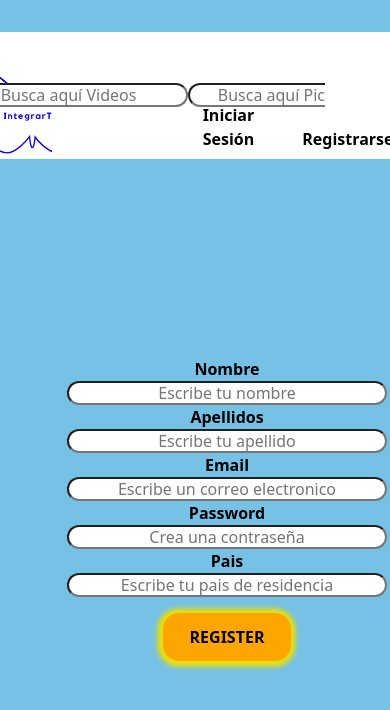
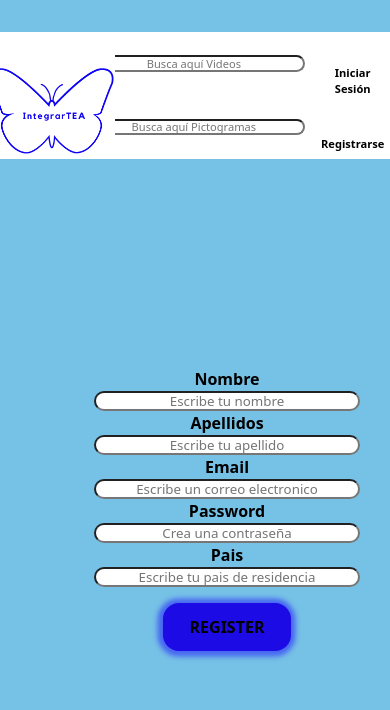
Before and after one commit to DiegoSanchezLondono/frontend_proyecto_final, a React (Vite) app: page /register in a window 390 px wide. Shown: the top 710 px of the page. Built offline with nearby package versions, Linux system fonts and the light colour scheme; no server answers.

Commit message:
cambios varios, se trabaja en el css

```diff
--- a/src/common/Header/Header.css
+++ b/src/common/Header/Header.css
@@ -31,7 +31,7 @@
     color: rgb(0, 0, 0);
     cursor: pointer;
 
-    display: flex;
+    display: grid;
     justify-content: center;
     align-items: center;
 
@@ -42,14 +42,25 @@
 .homeAvatar {
     height: 15vh;
     width: 30vh;
+    position: relative;
+}
+.inputDesign {
+
+    text-align: center;
+    border-radius: 8em;
+
 }
 
+.inputDesignError {
+    border: 0.2em solid red;
+}
 .headerLinksDesign {
 
     height: 15vh;
     width: 30vw;
 
     display: flex;
+    font-size: 18px;
     flex-direction: row;
     justify-content: flex-end;
     align-items: flex-end;
@@ -67,3 +78,254 @@
     margin-bottom: 0.5em;
     margin-right: 3em;
 }
+
+@media only screen and (max-width: 1201px) {
+    .headerDesign{
+
+        font-size: smaller;
+        text-align: center;
+        word-wrap: break-word;
+        display: flex;
+
+    }
+}
+
+@media only screen and (max-width: 820px) {
+    .headerDesign{
+
+        display: flex;
+
+    }
+}
+
+@media only screen and (max-width: 768px) {
+    .headerDesign{
+
+        display: flex;
+
+    }
+}
+
+@media only screen and (max-width: 668px) {
+    .headerDesign{
+
+        display: flex;
+
+    }
+}
+
+@media only screen and (max-width: 560px) {
+    .headerDesign{
+
+        display: flex;
+
+    }
+}
+
+@media only screen and (max-width: 243px) {
+    .headerDesign {
+
+        display: flex;
+
+    }
+}
+@media only screen and (max-width: 1100px) {
+    .searchDesign{
+
+        color: rgb(0, 0, 0);
+        display: grid;
+        cursor: pointer;
+        justify-content: center;
+        align-items: center;
+        background-color: #ffffff;
+
+    }
+}
+
+@media only screen and (max-width: 820px) {
+    .searchDesign{
+
+        color: rgb(0, 0, 0);
+        display: grid;
+        cursor: pointer;
+        justify-content: center;
+        align-items: center;
+        background-color: #ffffff;
+    }
+}
+
+@media only screen and (max-width: 768px) {
+    .searchDesign{
+
+        color: rgb(0, 0, 0);
+        display: grid;
+        cursor: pointer;
+        justify-content: center;
+        align-items: center;
+        background-color: #ffffff;
+
+    }
+}
+
+@media only screen and (max-width: 668px) {
+    .searchDesign{
+
+        color: rgb(0, 0, 0);
+        display: grid;
+        cursor: pointer;
+        justify-content: center;
+        align-items: center;
+        background-color: #ffffff;
+
+    }
+}
+
+@media only screen and (max-width: 560px) {
+    .searchDesign{
+
+        color: rgb(0, 0, 0);
+        display: grid;
+        cursor: pointer;
+        justify-content: center;
+        align-items: center;
+        background-color: #ffffff;
+
+    }
+}
+
+@media only screen and (max-width: 243px) {
+    .searchDesign {
+
+        color: rgb(0, 0, 0);
+        display: grid;
+        cursor: pointer;
+        justify-content: center;
+        align-items: center;
+        background-color: #ffffff;
+
+    }
+}
+@media only screen and (max-width: 1450px) {
+    .inputDesign{
+
+        font-size: smaller;
+        text-align: center;
+        word-wrap: break-word;
+        display: flex;
+
+    }
+}
+
+@media only screen and (max-width: 1201px) {
+    .inputDesign{
+
+        font-size: smaller;
+        text-align: center;
+        word-wrap: break-word;
+        display: flex;
+
+    }
+}
+
+@media only screen and (max-width: 820px) {
+    .inputDesign{
+
+        display: flex;
+
+
+    }
+}
+
+@media only screen and (max-width: 768px) {
+    .inputDesign{
+
+        display: grid;
+
+    }
+}
+
+@media only screen and (max-width: 668px) {
+    .inputDesign{
+
+        display: grid;
+
+    }
+}
+
+@media only screen and (max-width: 560px) {
+    .inputDesign{
+
+        display: grid;
+
+    }
+}
+
+@media only screen and (max-width: 243px) {
+    .inputDesign {
+
+        display: grid;
+
+    }
+}
+
+@media only screen and (max-width: 1450px) {
+    .headerLinksDesign{
+
+        font-size: smaller;
+        text-align: center;
+        word-wrap: break-word;
+        display: flex;
+
+    }
+}
+
+@media only screen and (max-width: 1201px) {
+    .headerLinksDesign{
+
+        font-size: smaller;
+        text-align: center;
+        word-wrap: break-word;
+        display: flex;
+
+    }
+}
+
+@media only screen and (max-width: 820px) {
+    .headerLinksDesign{
+
+        display: flex;
+
+    }
+}
+
+@media only screen and (max-width: 768px) {
+    .headerLinksDesign{
+
+        display: grid;
+
+    }
+}
+
+@media only screen and (max-width: 668px) {
+    .headerLinksDesign{
+
+        display: grid;
+
+    }
+}
+
+@media only screen and (max-width: 560px) {
+    .headerLinksDesign{
+
+        display: grid;
+
+    }
+}
+
+@media only screen and (max-width: 243px) {
+    .headerLinksDesign {
+
+        display: grid;
+
+    }
+}
--- a/src/common/Header/Header.jsx
+++ b/src/common/Header/Header.jsx
@@ -131,6 +131,7 @@ export const Header = () => {
     //Primero, en caso de que el token contenga algo que no sean comillas vacias, mostrar la opcion de logout y el nombre de usuario
 
     return (
+
         <div className='headerDesign'>
             <div onClick={() => ResetHome()} className='homeDesignHeader'><img className='homeAvatar' src={Logo} alt="home" /></div>
             <div className='searchDesign'>
--- a/src/pages/Home/Home.css
+++ b/src/pages/Home/Home.css
@@ -5,7 +5,7 @@
     flex-direction: column;
     justify-content: center;
     align-items: center;
-
+    margin-top: -120px;
     height: 65vh;
     width: 100vw;
 
@@ -18,13 +18,28 @@
     flex-direction: column;
     justify-content: center;
     align-items: center;
-    padding: 50px;
-
+    margin-top: -250px;
     height: 110vh;
     width: 100vw;
 
     background-color: #76c1e6;
 
+}
+@media only screen and (max-width: 1540px) {
+    .homeDesign2{
+        margin-top: -70px;
+    }
+}
+@media only screen and (max-width: 1201px) {
+    .homeDesign2{
+        margin-top: 20px;
+    }
+}
+
+@media only screen and (max-width: 820px) {
+    .homeDesign2{
+        margin-top: 20px;
+    }
 }
 @media only screen and (max-width: 768px) {
     .homeDesign2{
@@ -33,12 +48,50 @@
 }
 @media only screen and (max-width: 658px) {
     .homeDesign2{
-        margin-top: 580px;
+        margin-top: 600px;
     }
 }
 @media only screen and (max-width: 568px) {
     .homeDesign2{
-        margin-top: 3060px;
+        margin-top: 3090px;
+    }
+}
+
+@media only screen and (max-width: 1540px) {
+    .homeDesign{
+        margin-top: -80px;
+    }
+}
+
+@media only screen and (max-width: 1510px) {
+    .homeDesign{
+        margin-top: 20px;
+    }
+}
+@media only screen and (max-width: 1240px) {
+    .homeDesign{
+        margin-top: 40px;
+    }
+}
+
+@media only screen and (max-width: 820px) {
+    .homeDesign{
+        margin-top: 20px;
+    }
+}
+@media only screen and (max-width: 768px) {
+    .homeDesign{
+        margin-top: 20px;
+    }
+}
+@media only screen and (max-width: 658px) {
+    .homeDesign{
+        margin-top: 20px;
+    }
+}
+@media only screen and (max-width: 568px) {
+    .homeDesign{
+        margin-top: 20px;
     }
 }
 
--- a/src/pages/Home/Home.jsx
+++ b/src/pages/Home/Home.jsx
@@ -34,8 +34,7 @@ export const Home = () => {
     const [CardData, setCardData] = useState([]);
 
     useEffect(() => {
-
-        if (videos.length === 0) {
+        if (datosReduxVideos.videos.length === 0) {
 
             setTimeout(() => {
 
@@ -45,13 +44,13 @@ export const Home = () => {
                             setVideos(resultado.data);
                         }
                     )
-                    .catch(error => console.log(error, 'tatatatata'));
+                    .catch(error => console.log(error));
 
             }, 1000);
 
         };
 
-    }, [videos]);
+    }, []);
 
     useEffect(() => {
 
@@ -65,7 +64,7 @@ export const Home = () => {
                             setCardData(resultado.data);
                         }
                     )
-                    .catch(error => console.log(error, 'klklklkl'));
+                    .catch(error => console.log(error));
 
             }, 1000);
 
@@ -157,7 +156,7 @@ console.log(pictogram, 'pictogram');
                         // && datosReduxPictograms.pictograms.length < 20
                         //Si entramos aqui es porque tenemos pictogramas de Redux....
 
-                        <div className='rosterDesign col-xs-12 col-sm-10 col-md-10 col-lg-10'>
+                        <div className='rosterDesign'>
                             {datosReduxPictograms.pictograms.slice(0, 20).map(
                                 pictogram => {
                                     //console.log(pictogram, 'pictogram paso 1');
--- a/src/pages/PictogramDetail/PictogramDetail.css
+++ b/src/pages/PictogramDetail/PictogramDetail.css
@@ -32,7 +32,7 @@
 
     height: 40vh;
 
-    border: 0.3em solid orangered;
+    border: 0.3em solid rgb(7, 26, 228);
     border-radius: 0.8em;
 }
 
@@ -62,3 +62,7 @@
     transition: 0.2s;
     background-color: #2d90f2;
 }
+.namePictogram {
+
+    font-size: 55px;
+}
--- a/src/pages/PictogramDetail/PictogramDetail.jsx
+++ b/src/pages/PictogramDetail/PictogramDetail.jsx
@@ -1,78 +1,3 @@
-
-// import React, { useState } from 'react';
-// import './PictogramDetail.css';
-
-// import dayjs from 'dayjs';
-
-// import { useNavigate } from 'react-router-dom';
-
-// //Imports RDX
-// import { useSelector } from "react-redux";
-// import { pictogramData } from '../pictogramSlice';
-// import { userData } from '../User/userSlice';
-// import { postNewFavorite } from '../../services/apiCalls';
-
-// export const PictogramDetail = () => {
-
-
-//     const detailRdx = useSelector(pictogramData);
-//     const detailUsr = useSelector(userData);
-//     const navigate = useNavigate();
-
-//     console.log(detailRdx, 'esto es pictogramData');
-//     console.log(detailUsr, 'esto es userData');
-
-//     //Hooks
-//     const [msg, setMsg] = useState('');
-
-//     //Funciones....
-//     const like = () => {
-
-//         let body = {
-
-//             //id del pictograma...
-//             idPictogram : detailRdx.choosen._id,
-//             idUser : detailUsr.userPass.user._id,
-//             keywordPictogram : detailRdx.choosen.keyword,
-//             date : new Date()
-//             // fecha : dayjs().format('MM/DD/YYYY')
-//         }
-
-//         postNewFavorite(body, detailUsr.userPass.token)
-//             .then(resultado => {
-//                 //Esto se ejecutará si el pedido se ha realizado correctamente
-//                 //mostrando el mensaje
-//                 setMsg(resultado.data.Message);
-//                 //Después de haber realizado el pedido, llevamos al user a su perfil
-//                 setTimeout(()=>{
-//                     navigate('/profile');
-//                 },750);
-//             })
-//             .catch(error => {
-//                 setMsg(error.message);
-//             });
-//     }
-//     return (
-//         <div className='pictogramDesign'>
-//             {detailRdx.choosen._id !== '' &&
-//                 <div className='pictogramDetailCard'>
-//                     <div>{detailRdx.choosen.keyword}</div>
-//                     <div><img className='detailImage' src={`${_id_default}${detailRdx.choosen._id_path}`}/></div>
-//                     <div>{detailRdx.choosen.meaning !== '' ? detailRdx.choosen.meaning : "No tiene descripcion"}</div>
-
-//                     {/* En caso de que el usuario esté logeado, es decir, tenemos sus credenciales en REDUX, mostraremos
-//                     un boton para poder añadir el pictograma a favoritos */}
-
-//                     {detailUsr.userPass.token !== '' &&
-
-//                         <div onClick={()=>like()} className='likeDesign'>LIKE</div>
-//                     }
-//                      <div>{msg}</div>
-//                 </div>
-//             }
-//         </div>
-//     )
-// };
 
 import React, { useState } from 'react';
 import './PictogramDetail.css';
@@ -91,7 +16,7 @@ export const PictogramDetail = () => {
     const detailRdx = useSelector(pictogramData);
     const detailUsr = useSelector(userData);
     const navigate = useNavigate();
-
+console.log(detailRdx, 'esto es lo que tengo del pictograma en detail');
     //Hooks
     const [msg, setMsg] = useState('');
 
@@ -104,6 +29,7 @@ export const PictogramDetail = () => {
              userId : detailUsr.userPass.user._id,
 
         }
+        console.log(detailRdx.P._id, 'hola');
 
         postNewFavorite(body, detailUsr.userPass.token)
             .then(resultado => {
@@ -129,9 +55,9 @@ export const PictogramDetail = () => {
             {detailRdx.choosen.id !== '' &&
 
                 <div className='pictogramDetailCard'>
-                    <div>{detailRdx.choosen.keywords}</div>
-                    <div><img className='detailId' src={`https://api.arasaac.org/api/pictograms/38811`}/></div>
-                    <div>{detailRdx.choosen.meaning !== '' ? detailRdx.choosen.meaning : "No tiene descripcion"}</div>
+                    <div className='namePictogram'>{detailRdx.P.keywords[0].keyword}</div>
+                    <div><img className='detailId' src={`https://api.arasaac.org/api/pictograms/${detailRdx.P._id}`}/></div>
+                    <div>{detailRdx.P.keywords[0].meaning !== '' ? detailRdx.P.keywords[0].meaning : "No tiene descripcion"}</div>
 
                     {/* En caso de que el usuario esté logeado, es decir, tenemos sus credenciales en REDUX, mostraremos
                     un boton para poder alquilar la película */}
@@ -140,7 +66,6 @@ export const PictogramDetail = () => {
 
                         <div onClick={()=>Like()} className='likeDesign'>LIKE</div>
                     }
-                     {/* <div>{msg}</div>  */}
 
                 </div>
 
--- a/src/pages/User/Login/Login.css
+++ b/src/pages/User/Login/Login.css
@@ -20,7 +20,7 @@
     height: 3em;
     width: 8em;
 
-    background-color: orange;
+    background-color: #1d0be5;
     cursor: pointer;
 
     font-weight: bold;
@@ -34,12 +34,12 @@
     border-radius: 1em;
 
     transition: 0.3s;
-    box-shadow: -0.5px 0.5px 5px 5px rgb(237 225 0);
+    box-shadow: -0.5px 0.5px 5px 5px #4767f2;
 }
 
 .loginButtonDesign:hover {
 
     transition: 0.3s;
 
-    background-color: darkorange;
+    background-color: #00e1ff;
 }
--- a/src/pages/User/Profile/Profile.css
+++ b/src/pages/User/Profile/Profile.css
@@ -7,7 +7,23 @@
     align-items: center;
     text-align: center;
 
-    height: 85vh;
+    height: 45vh;
+    width: 100vw;
+
+    color: #003db0;
+
+    background-color: #76c1e6;
+}
+
+.profileDesign2 {
+
+    display: flex;
+    flex-direction: unset;
+    justify-content: center;
+    align-items: center;
+    text-align: center;
+
+    height: 40vh;
     width: 100vw;
 
     color: #003db0;
@@ -18,3 +34,12 @@
 
     color: rgb(0, 0, 0);
 }
+.dataDesign2 {
+
+    padding: 30px;
+    color: rgb(0, 0, 0);
+}
+.titulos {
+
+    color: #003db0;
+}
--- a/src/pages/User/Profile/Profile.jsx
+++ b/src/pages/User/Profile/Profile.jsx
@@ -9,17 +9,18 @@ import { useNavigate } from 'react-router-dom';
 //primero importo métodos que me permitirán conectarme para leer y modificar en redux
 import { useSelector } from "react-redux";
 import { userData } from '../userSlice';
-import { userFavorites } from '../../../services/apiCalls';
+import { getAllFavoritesUser } from '../../../services/apiCalls';
 
 export const Profile = () => {
 
     //Instancio useNavigate
     const navigate = useNavigate();
 
-    const [myFavorites, setFavorites] = useState([]);
+    const [myFavoritesVideo, setFavoritesVideo] = useState([]);
+    const [myFavoritesPictogram, setFavoritesPictogram] = useState([]);
     //Instancio RDX
     const userRDX = useSelector(userData);
-console.log(userRDX, 'esto es userData')
+
     useEffect(() => {
 
         if (userRDX.userPass.token === '') {
@@ -33,24 +34,40 @@ console.log(userRDX, 'esto es userData')
 
 
     useEffect(() => {
-        if (myFavorites.length === 0) {
+        if (myFavoritesVideo.length === 0) {
 
             setTimeout(() => {
 
-                userFavorites(userRDX.userPass.token, userRDX.userPass.user._id)
+                getAllFavoritesUser(userRDX.userPass.token, 'video')
                     .then(
                         resultado => {
-                            console.log(resultado, 'llllllll');
-                            setFavorites(resultado.data)
+                            setFavoritesVideo(resultado.data)
                         }
                     )
                     .catch(error => console.log(error));
             }, 500);
         }
-    }, [myFavorites]);
+    }, [myFavoritesVideo]);
+
+    useEffect(() => {
+        if (myFavoritesPictogram.length === 0) {
+
+            setTimeout(() => {
+
+                getAllFavoritesUser(userRDX.userPass.token, 'pictogram')
+                    .then(
+                        resultado => {
+                            setFavoritesPictogram(resultado.data)
+                        }
+                    )
+                    .catch(error => console.log(error));
+            }, 500);
+        }
+    }, [myFavoritesPictogram]);
 
     return (
         <>
+        <div className='container-flex'>
             <div className='profileDesign'>
                 <h2>DATOS DE USUARIO</h2>
                 <div>
@@ -77,55 +94,55 @@ console.log(userRDX, 'esto es userData')
                 <div className='dataDesign'>
                     {userRDX.userPass.user.country}
                 </div>
+            </div>
+            <div className='profileDesign2'>
                 <div>
                     <h2>MIS FAVORITOS</h2>
                 </div>
-                <div className='dataDesign'>
-{console.log(myFavorites, 'esto son mis favoritos')}
-                    {myFavorites.length > 0 &&
-                        myFavorites.map(
+                <div className='dataDesign2'>
+                    {myFavoritesVideo.length > 0 &&
+                        myFavoritesVideo.map(
 
                             video => {
                                 return (
                                     <div key={video.id}>
-                                        <table>
-                                            <tbody>
-                                                <tr>
-                                                    <td> Titulo:
-                                                        {video.title}
-                                                    </td>
-                                                    <td> Fecha:
-                                                        {video.date}
-                                                    </td>
-                                                </tr>
-                                            </tbody>
-                                        </table>
+                                        <div className='titulos'>
+                                            TITULO DEL VIDEO:
+                                        </div>
+                                        <div>
+                                            {video.videoId.title}
+                                        </div>
+                                        <div className='titulos'>
+                                            IMAGEN DESCRIPTIVA:
+                                        </div>
+                                        <div>
+                                            <img className='urlDesign' src={`http://img.youtube.com/vi/${video.videoId.idYoutube}/1.jpg`}/>
+                                        </div>
                                     </div>
                                 )
                             }
                         )
                     }
                 </div>
-                <div className='dataDesign'>
-
-                    {myFavorites.length > 0 &&
-                        myFavorites.map(
+                <div className='dataDesign2'>
+                    {myFavoritesPictogram.length > 0 &&
+                        myFavoritesPictogram.map(
 
                             pictogram => {
                                 return (
                                     <div key={pictogram.id}>
-                                        <table>
-                                            <tbody>
-                                                <tr>
-                                                    <td> Nombre:
-                                                        {pictogram.name}
-                                                    </td>
-                                                    <td> Fecha:
-                                                        {pictogram.date}
-                                                    </td>
-                                                </tr>
-                                            </tbody>
-                                        </table>
+                                       <div className='titulos'>
+                                            NOMBRE DEL PICTOGRAMA:
+                                       </div>
+                                       <div>
+                                            {pictogram.pictogram}
+                                       </div>
+                                       <div className='titulos'>
+                                            IMAGEN DESCRIPTIVA:
+                                       </div>
+                                       <div>
+                                            <img className='urlDesign' src={`https://api.arasaac.org/api/pictograms/${pictogram.pictogramId}`}/>
+                                       </div>
                                     </div>
                                 )
                             }
@@ -133,6 +150,7 @@ console.log(userRDX, 'esto es userData')
                     }
                 </div>
             </div>
+        </div>
         </>
     )
 }
--- a/src/pages/User/Register/Register.css
+++ b/src/pages/User/Register/Register.css
@@ -25,7 +25,7 @@
     height: 3em;
     width: 8em;
 
-    background-color: orange;
+    background-color: #1d0be5;
     cursor: pointer;
 
     font-weight: bold;
@@ -34,12 +34,12 @@
     border-radius: 1em;
 
     transition: 0.3s;
-    box-shadow:-0.5px 0.5px 5px 5px rgb(237 225 0);
+    box-shadow:-0.5px 0.5px 5px 5px #4767f2;
 }
 
 .registerButtonDesign:hover {
 
     transition: 0.3s;
 
-    background-color: darkorange;
+    background-color: #00e1ff;
 }
--- a/src/services/apiCalls.js
+++ b/src/services/apiCalls.js
@@ -69,7 +69,7 @@ export const postNewFavorite = async (body, token) => {
         headers: { Authorization: `Bearer ${token}` }
 
     };
-    return await axios.post(`${root}favorites/`, body, config);
+    return await axios.post(`${root}favorites`, body, config);
 }
 export const userFavorites = async (token) => {
     let config = {
@@ -77,12 +77,12 @@ export const userFavorites = async (token) => {
     }
     return await axios.get(`${root}favorites`, config)
 }
-export const getAllFavorites = async (token) => {
+export const getAllFavoritesUser = async (token, type) => {
     let config = {
         //este sería mi endpoint del backend
        headers: {
            'Authorization': `Bearer ${token}`
          }
    }
-    return await axios.get(`${root}/getAll`,config);
+    return await axios.get(`${root}favorites?type=${type}`,config);
 }
```
